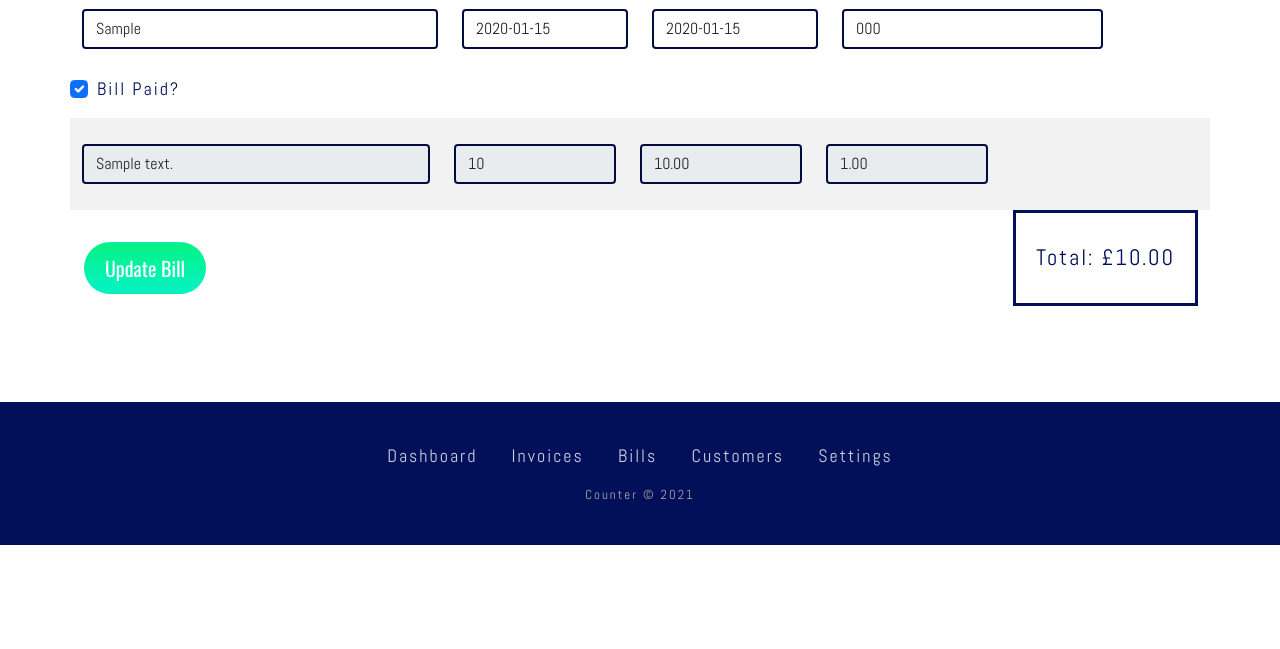
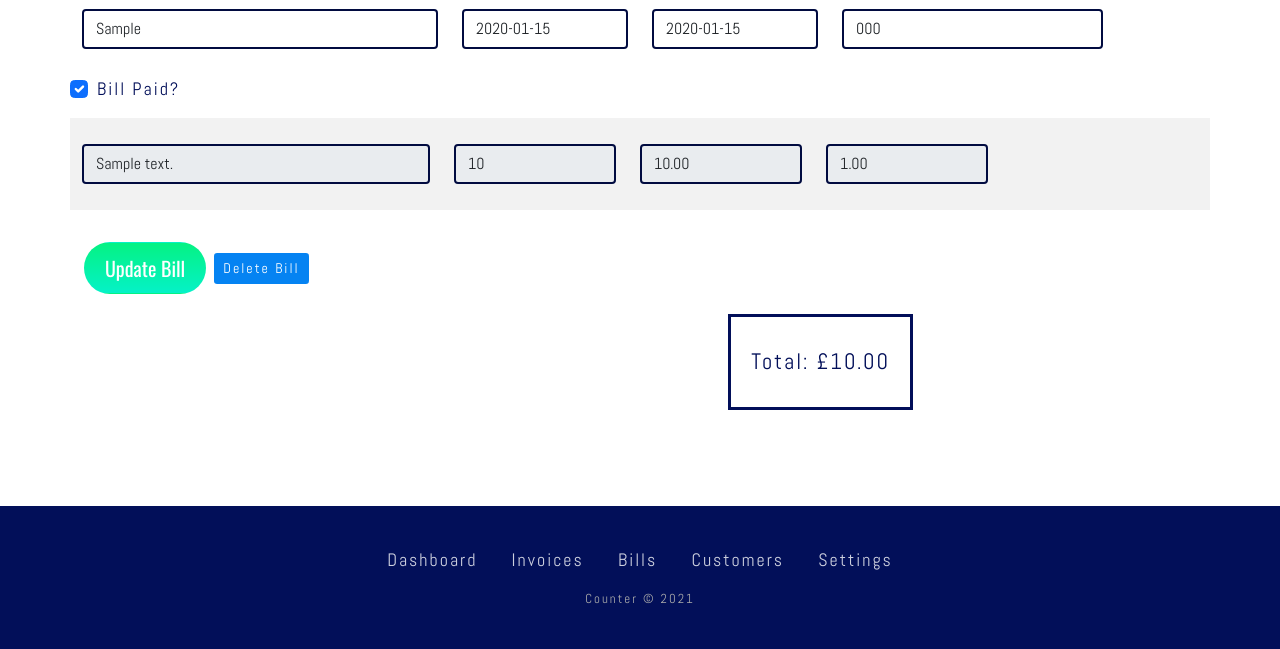
Before and after one commit to R-Prince/counter_ms4, a Django app: page /bill/000 in a window 1280 px wide. Shown: the part 194-843 px from the top of the page. Before the commit the page ends 739 px from the top, so only its background shows below. Run offline with Django 3.2, Linux system fonts and the light colour scheme; a user stored in the database is signed in; tables that the repository leaves empty hold one stand-in row (values such as "Sample post"); some libraries are stand-ins or nearby versions.

Commit message:
Add function to delete bills

```diff
--- a/bills/templates/bills/edit_bill.html
+++ b/bills/templates/bills/edit_bill.html
@@ -63,6 +63,10 @@
                     <div class="row">
                         <div class="submit-container col-3">
                             <button type="submit" class="btn green-btn btn-lg">Update Bill</button>
+                            <a href="{% url 'delete_bill' bill.bill_number %}" class="btn btn-blue btn-sm">Delete Bill</a>
+                        </div>
+                        <div class="submit-container col-3">
+
                         </div>
                         <div class="col-9 d-flex flex-row-reverse bd-highlight">
                             <ul class="total-container">
--- a/bills/urls.py
+++ b/bills/urls.py
@@ -7,4 +7,7 @@ urlpatterns = [
     path(
         '<bill_number>',
         views.edit_bill, name='edit_bill'),
+    path(
+        'delete_bill/<bill_number>',
+        views.delete_bill, name='delete_bill'),
 ]
--- a/bills/views.py
+++ b/bills/views.py
@@ -1,4 +1,4 @@
-from django.shortcuts import render, redirect, reverse, get_list_or_404
+from django.shortcuts import render, redirect, reverse, get_list_or_404, get_object_or_404
 from .models import Bill, BillLineItem
 from .forms import BillForm, BillLineForm
 from django.contrib import messages
@@ -117,3 +117,13 @@ def edit_bill(request, bill_number):
     }
 
     return render(request, template, context)
+
+
+@login_required
+def delete_bill(request, bill_number):
+    # Delete Bill
+    bill = get_object_or_404(Bill, bill_number=bill_number)
+    bill.delete()
+    messages.success(request, ("Bill Successfully Deleted!"))
+
+    return redirect(reverse('profile'))
```
